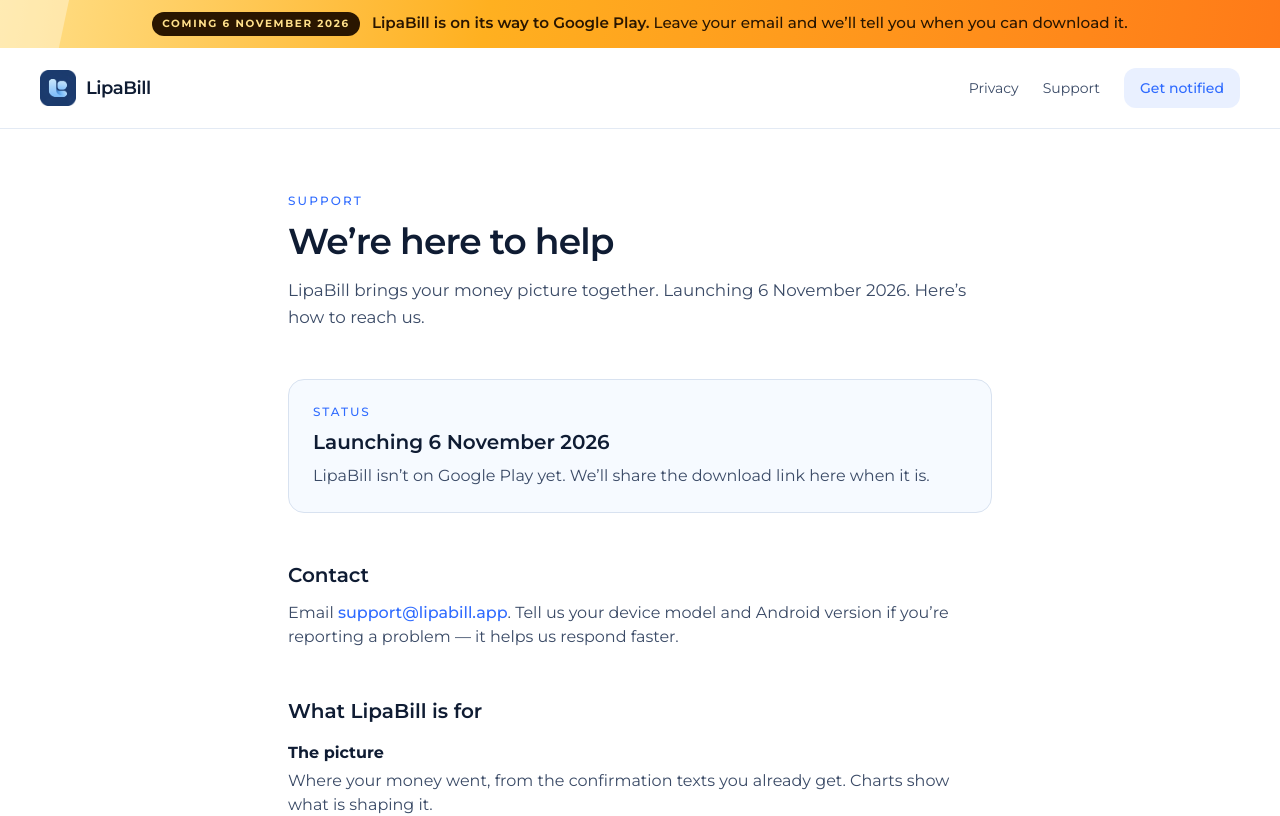
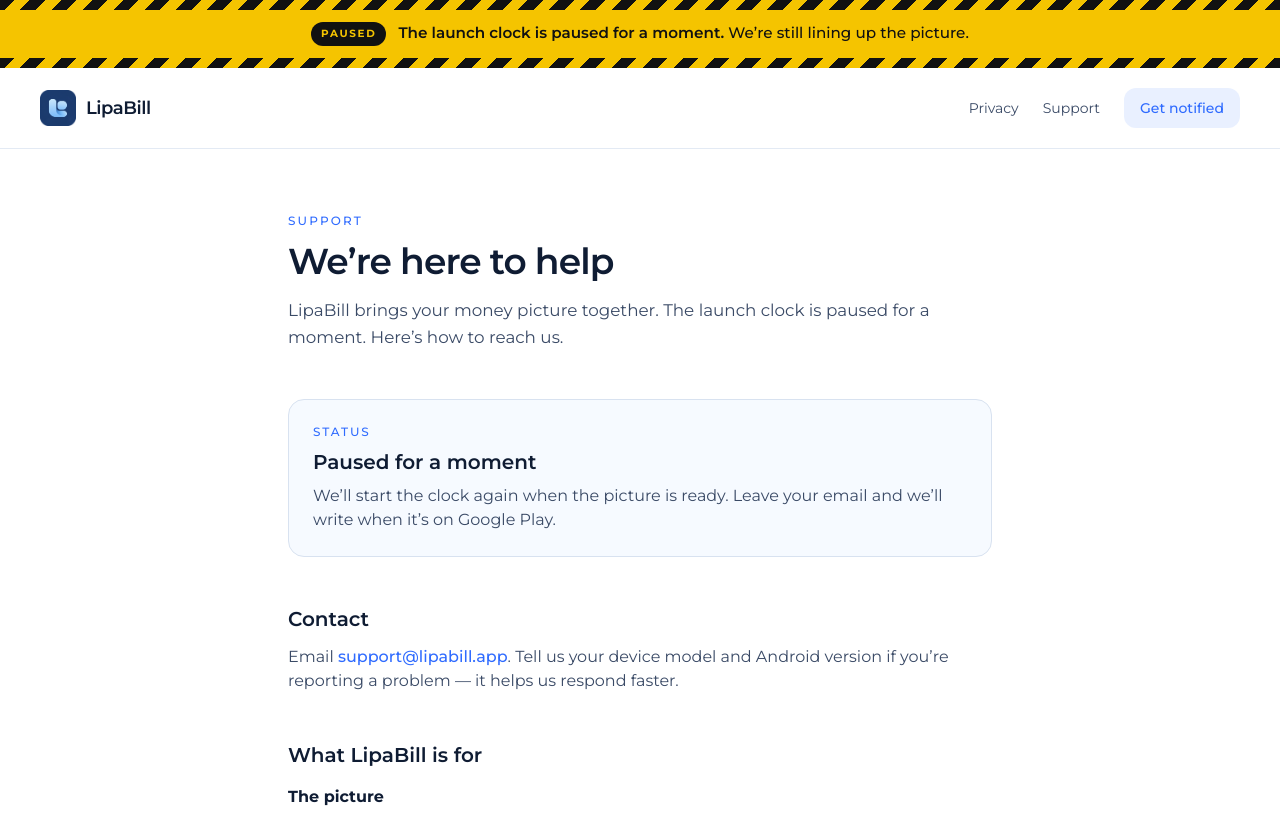
Before and after one commit to mboyacodes-sketch/lipabill-web, a Next.js app: page /support in a window 1280 px wide. Shown: the top 816 px of the page. Built offline with nearby package versions, Linux system fonts and the light colour scheme.

Commit message:
Pause the launch clock behind a police-tape banner until the picture is ready.

```diff
--- a/src/app/layout.tsx
+++ b/src/app/layout.tsx
@@ -1,7 +1,7 @@
 import type { Metadata } from "next";
 import { Montserrat } from "next/font/google";
 import { JsonLd } from "@/components/JsonLd";
-import { FreezeBanner } from "@/components/SiteChrome";
+import { SiteNotice } from "@/components/SiteChrome";
 import { absoluteUrl, site } from "@/lib/site";
 import "./globals.css";
 
@@ -96,7 +96,7 @@
     <html lang="en-KE" className={`${sans.variable} h-full antialiased`}>
       <body className="min-h-full flex flex-col font-sans text-ink">
         <JsonLd data={identity} />
-        <FreezeBanner />
+        <SiteNotice />
         {children}
       </body>
     </html>
--- a/src/app/mpesa/page.tsx
+++ b/src/app/mpesa/page.tsx
@@ -2,7 +2,7 @@
 import Link from "next/link";
 import { JsonLd } from "@/components/JsonLd";
 import { SiteFooter, SiteHeader } from "@/components/SiteChrome";
-import { absoluteUrl, launchDayLabel } from "@/lib/site";
+import { absoluteUrl, launchCountdownPaused, launchDayLabel } from "@/lib/site";
 
 const title = "See the picture. Then move.";
 const description =
@@ -104,7 +104,9 @@
         </section>
 
         <p className="mt-12 text-sm text-mute">
-          Android launch is {launchDayLabel()}.{" "}
+          {launchCountdownPaused
+            ? "Launch date to follow."
+            : `Android launch is ${launchDayLabel()}.`}{" "}
           <Link href="/#notify" className="font-medium text-blue hover:underline">
             Get early access
           </Link>
--- a/src/app/sgr/page.tsx
+++ b/src/app/sgr/page.tsx
@@ -2,7 +2,7 @@
 import Link from "next/link";
 import { JsonLd } from "@/components/JsonLd";
 import { SiteFooter, SiteHeader } from "@/components/SiteChrome";
-import { absoluteUrl, launchDayLabel } from "@/lib/site";
+import { absoluteUrl, launchCountdownPaused, launchDayLabel } from "@/lib/site";
 
 const title = "The trip you already paid for";
 const description =
@@ -95,7 +95,9 @@
         </section>
 
         <p className="mt-12 text-sm text-mute">
-          Android launch is {launchDayLabel()}.{" "}
+          {launchCountdownPaused
+            ? "Launch date to follow."
+            : `Android launch is ${launchDayLabel()}.`}{" "}
           <Link href="/#notify" className="font-medium text-blue hover:underline">
             Get early access
           </Link>
--- a/src/app/support/page.tsx
+++ b/src/app/support/page.tsx
@@ -2,7 +2,13 @@
 import Link from "next/link";
 import { JsonLd } from "@/components/JsonLd";
 import { SiteFooter, SiteHeader } from "@/components/SiteChrome";
-import { absoluteUrl, launchDayLabel, site, supportFaqs } from "@/lib/site";
+import {
+  absoluteUrl,
+  launchCountdownPaused,
+  launchDayLabel,
+  site,
+  supportFaqs,
+} from "@/lib/site";
 
 const description =
   "Get help with LipaBill — see your money story, then send, pay, or show the code. Contact, what the app is for, and common questions.";
@@ -52,8 +58,11 @@
           We’re here to help
         </h1>
         <p className="mt-4 text-[1.05rem] leading-relaxed text-ink-soft">
-          LipaBill brings your money picture together. Launching{" "}
-          {launchDayLabel()}. Here’s how to reach us.
+          LipaBill brings your money picture together.{" "}
+          {launchCountdownPaused
+            ? "The launch clock is paused for a moment."
+            : `Launching ${launchDayLabel()}.`}{" "}
+          Here’s how to reach us.
         </p>
 
         <section className="mt-12 rounded-2xl border border-line bg-sky-soft/50 p-6">
@@ -61,11 +70,14 @@
             Status
           </p>
           <p className="mt-2 text-xl font-semibold text-ink">
-            Launching {launchDayLabel()}
+            {launchCountdownPaused
+              ? "Paused for a moment"
+              : `Launching ${launchDayLabel()}`}
           </p>
           <p className="mt-2 text-ink-soft">
-            LipaBill isn’t on Google Play yet. We’ll share the download link
-            here when it is.
+            {launchCountdownPaused
+              ? "We’ll start the clock again when the picture is ready. Leave your email and we’ll write when it’s on Google Play."
+              : "LipaBill isn’t on Google Play yet. We’ll share the download link here when it is."}
           </p>
         </section>
 
--- a/src/components/LaunchCountdown.tsx
+++ b/src/components/LaunchCountdown.tsx
@@ -1,7 +1,12 @@
 "use client";
 
 import { useEffect, useState } from "react";
-import { launchAt, launchDayLabel, playStore } from "@/lib/site";
+import {
+  launchAt,
+  launchCountdownPaused,
+  launchDayLabel,
+  playStore,
+} from "@/lib/site";
 
 const LAUNCH_MS = Date.parse(launchAt);
 
@@ -27,6 +32,7 @@
   const [now, setNow] = useState<number | null>(null);
 
   useEffect(() => {
+    if (launchCountdownPaused) return;
     const tick = () => setNow(Date.now());
     tick();
     const id = window.setInterval(tick, 1000);
@@ -34,7 +40,9 @@
   }, []);
 
   const remaining = now == null ? null : splitRemaining(now);
-  const headline = !remaining
+  const headline = launchCountdownPaused
+    ? "On pause"
+    : !remaining
       ? "Days to go"
       : remaining.done
         ? "Launch day"
@@ -54,14 +62,22 @@
       </p>
       <div
         className="mt-4 grid w-full max-w-xs grid-cols-3 gap-2"
-        role="timer"
-        aria-label={`Countdown to ${launchDayLabel()}`}
+        role={launchCountdownPaused ? "status" : "timer"}
+        aria-label={
+          launchCountdownPaused
+            ? "Launch countdown paused"
+            : `Countdown to ${launchDayLabel()}`
+        }
       >
         <Tick value={remaining ? pad(remaining.hours) : "—"} label="Hours" />
         <Tick value={remaining ? pad(remaining.minutes) : "—"} label="Min" />
         <Tick value={remaining ? pad(remaining.seconds) : "—"} label="Sec" />
       </div>
-      <p className="mt-3 text-xs text-mute">{launchDayLabel()}</p>
+      <p className="mt-3 text-xs text-mute">
+        {launchCountdownPaused
+          ? "We’ll start the clock again when it’s ready."
+          : launchDayLabel()}
+      </p>
       <PlayStoreButton className="mt-5" />
     </div>
   );
--- a/src/components/SiteChrome.tsx
+++ b/src/components/SiteChrome.tsx
@@ -1,6 +1,38 @@
 import Image from "next/image";
 import Link from "next/link";
-import { launchDayLabel } from "@/lib/site";
+import {
+  launchCountdownPaused,
+  launchDayLabel,
+  launchPauseCopy,
+} from "@/lib/site";
+
+const policeTape =
+  "repeating-linear-gradient(-45deg, #111 0 11px, #f5c400 11px 22px)";
+
+export function SiteNotice() {
+  if (launchCountdownPaused) return <PauseBanner />;
+  return <FreezeBanner />;
+}
+
+export function PauseBanner() {
+  return (
+    <div role="status" className="relative overflow-hidden bg-[#111]">
+      <div aria-hidden className="h-2.5 w-full" style={{ background: policeTape }} />
+      <div className="bg-[#f5c400] text-[#111]">
+        <div className="relative mx-auto flex max-w-[90rem] flex-col items-center gap-2 px-5 py-2.5 text-center sm:flex-row sm:justify-center sm:gap-3 sm:px-8 sm:py-3 sm:text-left">
+          <span className="shrink-0 rounded-full bg-[#111] px-2.5 py-1 text-[0.65rem] font-bold uppercase tracking-[0.16em] text-[#f5c400]">
+            {launchPauseCopy.badge}
+          </span>
+          <p className="text-sm font-semibold leading-snug sm:text-[0.95rem]">
+            {launchPauseCopy.line}
+            <span className="font-medium"> {launchPauseCopy.detail}</span>
+          </p>
+        </div>
+      </div>
+      <div aria-hidden className="h-2.5 w-full" style={{ background: policeTape }} />
+    </div>
+  );
+}
 
 export function FreezeBanner() {
   return (
--- a/src/lib/site.ts
+++ b/src/lib/site.ts
@@ -24,6 +24,15 @@
 /** Close of 6 November 2026, East Africa Time. Eight days after 29 October. */
 export const launchAt = "2026-11-07T00:00:00+03:00";
 export const launchDayIso = "2026-11-06";
+
+/** When true, the homepage clock does not tick and a pause banner sits on top. */
+export const launchCountdownPaused = true;
+
+export const launchPauseCopy = {
+  badge: "Paused",
+  line: "The launch clock is paused for a moment.",
+  detail: "We’re still lining up the picture.",
+} as const;
 
 /** Calendar day the countdown is counting down to, in East Africa Time. */
 export function launchDayLabel() {
@@ -60,8 +69,9 @@
   },
   {
     question: "When can I download it?",
-    answer:
-      `LipaBill comes to Android on ${launchDayLabel()}. Leave your email on this page and we’ll write when it’s on Google Play.`,
+    answer: launchCountdownPaused
+      ? "The launch clock is paused for a moment. Leave your email on this page and we’ll write when LipaBill is on Google Play."
+      : `LipaBill comes to Android on ${launchDayLabel()}. Leave your email on this page and we’ll write when it’s on Google Play.`,
   },
 ] as const;
 
```
Lines whose indentation alone changed are shown as unchanged.
